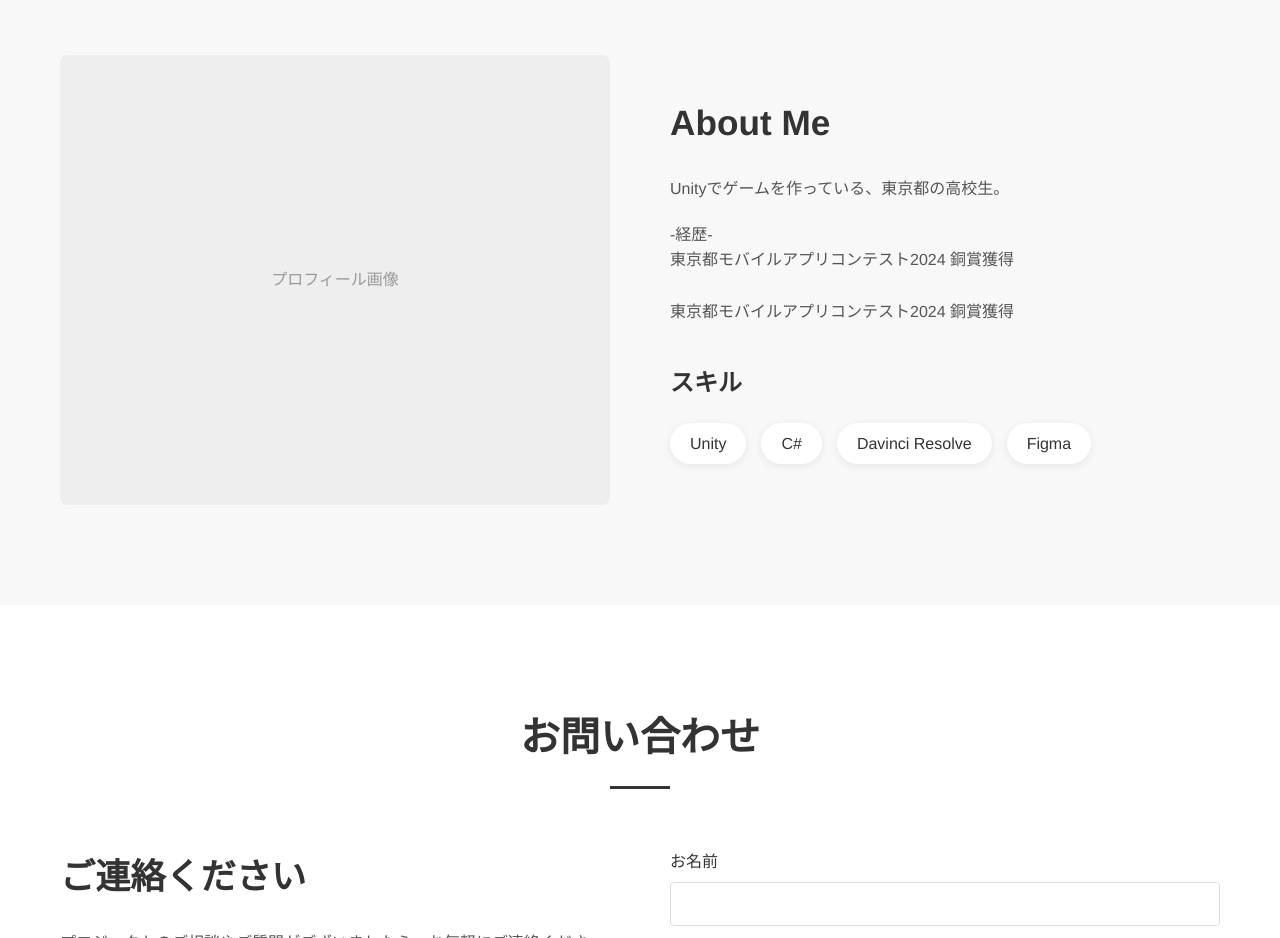
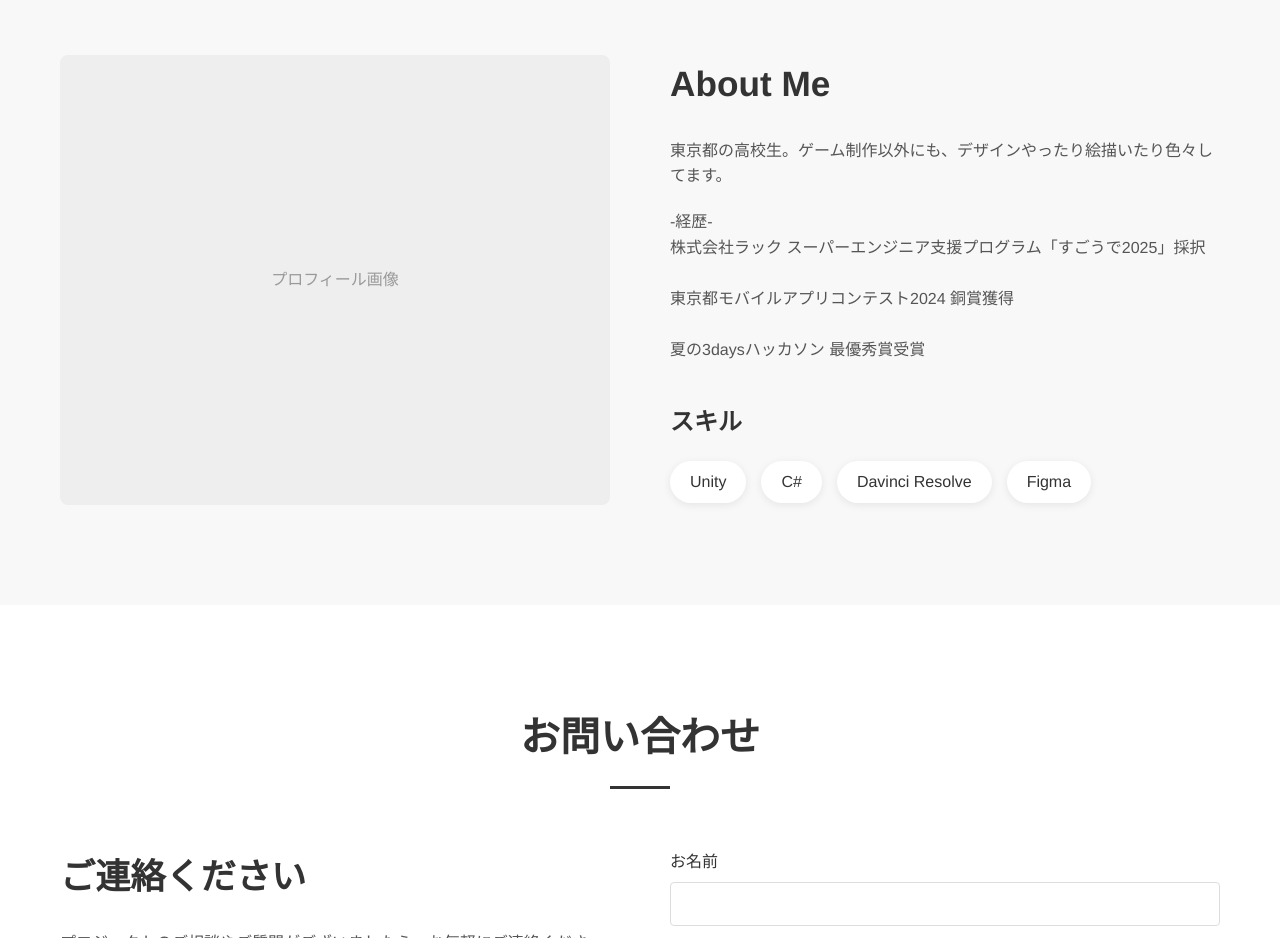
Before and after one commit to yuar1e/portfolio, a plain HTML site: page index.html in a window 1280 px wide. Shown: the part 2280-3218 px from the top of the page. Drawn offline with Linux system fonts and the light colour scheme.

Commit message:
Update index.html

```diff
--- a/index.html
+++ b/index.html
@@ -497,10 +497,11 @@
                 <div class="about-image">プロフィール画像</div>
                 <div class="about-text">
                     <h2>About Me</h2>
-                    <p>Unityでゲームを作っている、東京都の高校生。</p>
+                    <p>東京都の高校生。ゲーム制作以外にも、デザインやったり絵描いたり色々してます。</p>
                     <p>-経歴-
+                        <br>株式会社ラック スーパーエンジニア支援プログラム「すごうで2025」採択<br>
                         <br>東京都モバイルアプリコンテスト2024 銅賞獲得<br>
-                        <br>東京都モバイルアプリコンテスト2024 銅賞獲得<br>
+                        <br>夏の3daysハッカソン 最優秀賞受賞<br>
                     </p>
                     <div class="skills">
                         <h3>スキル</h3>
```
